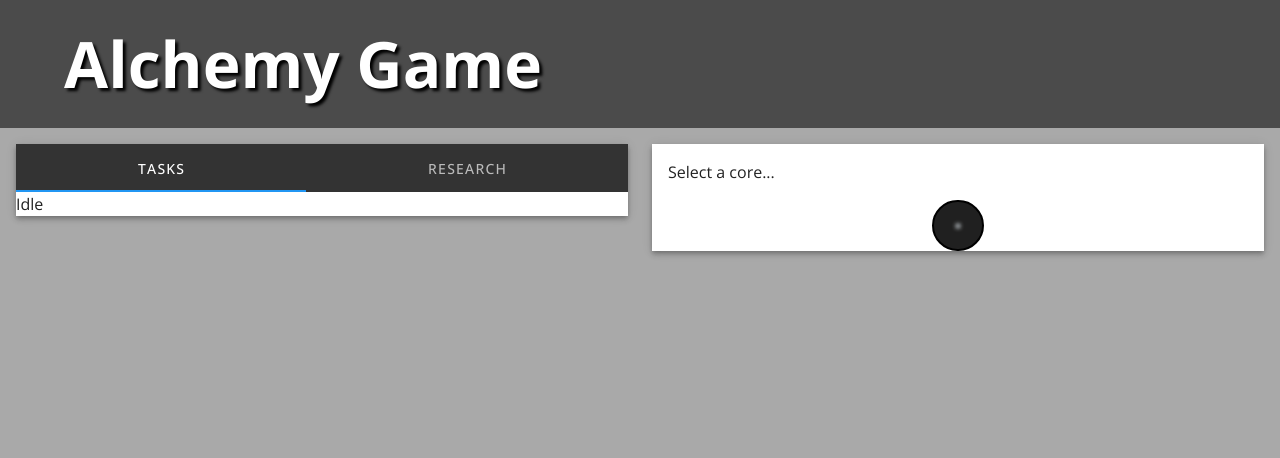
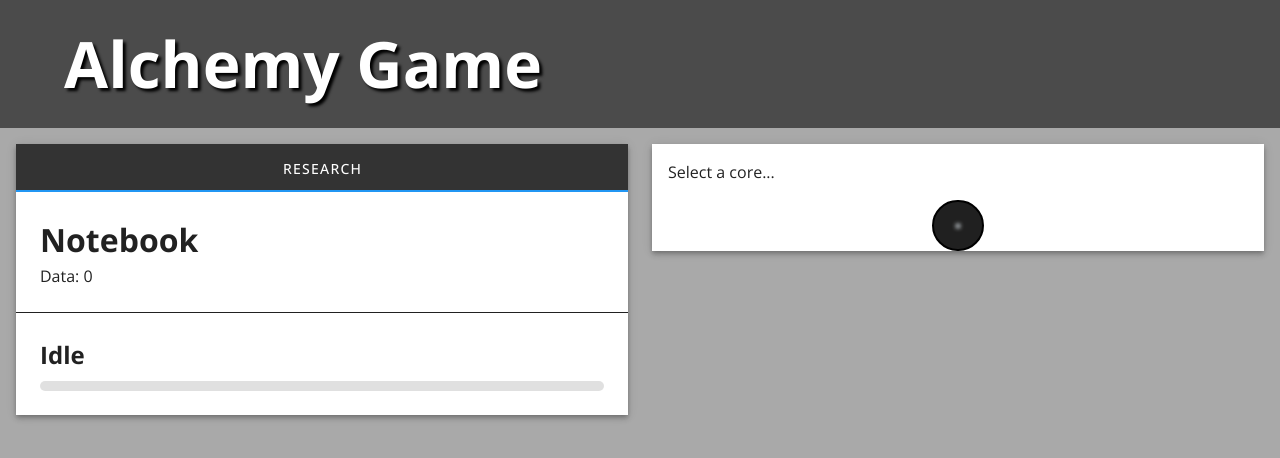
Before and after one commit to dylancdavis/alchemy-game, a Vue app: page / in a window 1280 px wide. Shown: the top 458 px of the page. Built offline with nearby package versions, Linux system fonts and the light colour scheme.

Commit message:
Add TaskInfo component

```diff
--- a/src/App.vue
+++ b/src/App.vue
@@ -1,10 +1,11 @@
 <script setup>
+import GameBanner from "./components/GameBanner.vue";
 import EssencePanels from "./components/EssencePanels.vue";
 </script>
 
 <template>
   <v-app id="content">
-    <h1>Alchemy Game</h1>
+    <GameBanner />
     <EssencePanels />
   </v-app>
 </template>
@@ -13,14 +14,4 @@ import EssencePanels from "./components/EssencePanels.vue";
 * {
   font-family: "Open Sans";
 }
-
-h1 {
-  background-color: rgb(75, 75, 75);
-  color: white;
-  padding: 16px;
-  padding-left: 64px;
-  font-size: 64px;
-  font-weight: bold;
-  text-shadow: 3px 3px 3px black;
-}
 </style>
--- a/src/components/ActivitiesPanel.vue
+++ b/src/components/ActivitiesPanel.vue
@@ -1,6 +1,8 @@
 <script setup>
 import { ref } from "vue";
-const selectedTab = ref("tasks");
+import TaskInfo from "./TaskInfo.vue";
+const selectedTab = ref("research");
+const data = ref(0);
 </script>
 
 <template>
@@ -12,20 +14,23 @@ const selectedTab = ref("tasks");
       slider-color="info"
       color="white"
     >
-      <v-tab value="tasks" v-ripple="false">Tasks</v-tab>
       <v-tab value="research" v-ripple="false">Research</v-tab>
     </v-tabs>
     <v-window v-model="selectedTab">
-      <v-window-item value="tasks"> Idle </v-window-item>
       <v-window-item value="research">
         <h1>Notebook</h1>
         <div>Data: {{ data }}</div>
       </v-window-item>
     </v-window>
+    <v-divider class="border-opacity-100" />
+    <TaskInfo />
   </v-sheet>
 </template>
 
 <style scoped>
+.v-window-item {
+  padding: 24px;
+}
 .v-tab {
   color: #bbb;
 }
--- /dev/null
+++ b/src/components/GameBanner.vue
@@ -0,0 +1,15 @@
+<template>
+  <h1>Alchemy Game</h1>
+</template>
+
+<style scoped>
+h1 {
+  background-color: rgb(75, 75, 75);
+  color: white;
+  padding: 16px;
+  padding-left: 64px;
+  font-size: 64px;
+  font-weight: bold;
+  text-shadow: 3px 3px 3px black;
+}
+</style>
--- /dev/null
+++ b/src/components/TaskInfo.vue
@@ -0,0 +1,30 @@
+<script setup>
+import { ref } from "vue";
+
+const currentTask = ref(null);
+const taskProgress = ref(null);
+</script>
+
+<template>
+  <v-sheet bg-color="#888">
+    <h2>{{ currentTask ?? "Idle" }}</h2>
+    <v-progress-linear
+      height="10"
+      color="black"
+      rounded
+      :model-value="taskProgress"
+    />
+  </v-sheet>
+</template>
+
+<style scoped>
+.v-sheet {
+  width: 100%;
+  height: 100%;
+  padding: 24px;
+}
+
+h2 {
+  margin-bottom: 8px;
+}
+</style>
```
